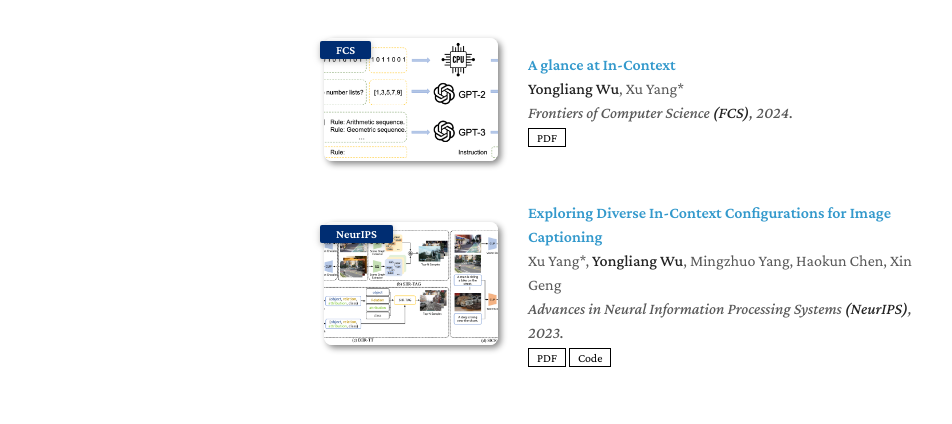
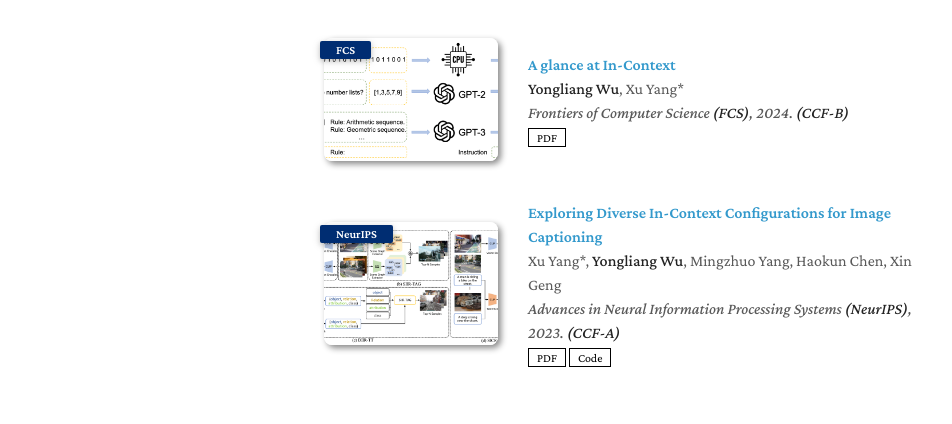
Before and after one commit to yongliang-wu/yongliang-wu.github.io, a Jekyll site: the page built from index.md, in a window 1280 px wide and 1380 px high. Shown: the part 634-1058 px from the top of the window, without its empty margins (166-1118 px from the left). Built offline with Jekyll 4.4.1, drawn with Linux system fonts in a browser that asks for light colours; nearby versions of some CDN libraries; a style sheet for code colours, icons or effects is not loaded; our own code applies the rules of GitHub Pages for plain Markdown files.

Commit message:
Update publications.yml

```diff
--- a/_data/publications.yml
+++ b/_data/publications.yml
@@ -10,14 +10,14 @@ main:
   - title: A glance at In-Context
     authors: <strong>Yongliang Wu</strong>, Xu Yang*
     conference_short: FCS
-    conference: Frontiers of Computer Science <strong>(FCS)</strong>, 2024.
+    conference: Frontiers of Computer Science <strong>(FCS)</strong>, 2024. <strong>(CCF-B)</strong>
     pdf: https://link.springer.com/article/10.1007/s11704-024-40013-9
     image: ./assets/img/FCS2024.png
 
   - title: Exploring Diverse In-Context Configurations for Image Captioning
     authors: Xu Yang*, <strong>Yongliang Wu</strong>, Mingzhuo Yang, Haokun Chen, Xin Geng
     conference_short: NeurIPS
-    conference: Advances in Neural Information Processing Systems <strong>(NeurIPS)</strong>, 2023.
+    conference: Advances in Neural Information Processing Systems <strong>(NeurIPS)</strong>, 2023. <strong>(CCF-A)</strong>
     pdf: https://arxiv.org/abs/2305.14800
     code: https://github.com/yongliang-wu/ExploreCfg
     image: ./assets/img/NeurIPS2023.png
```
